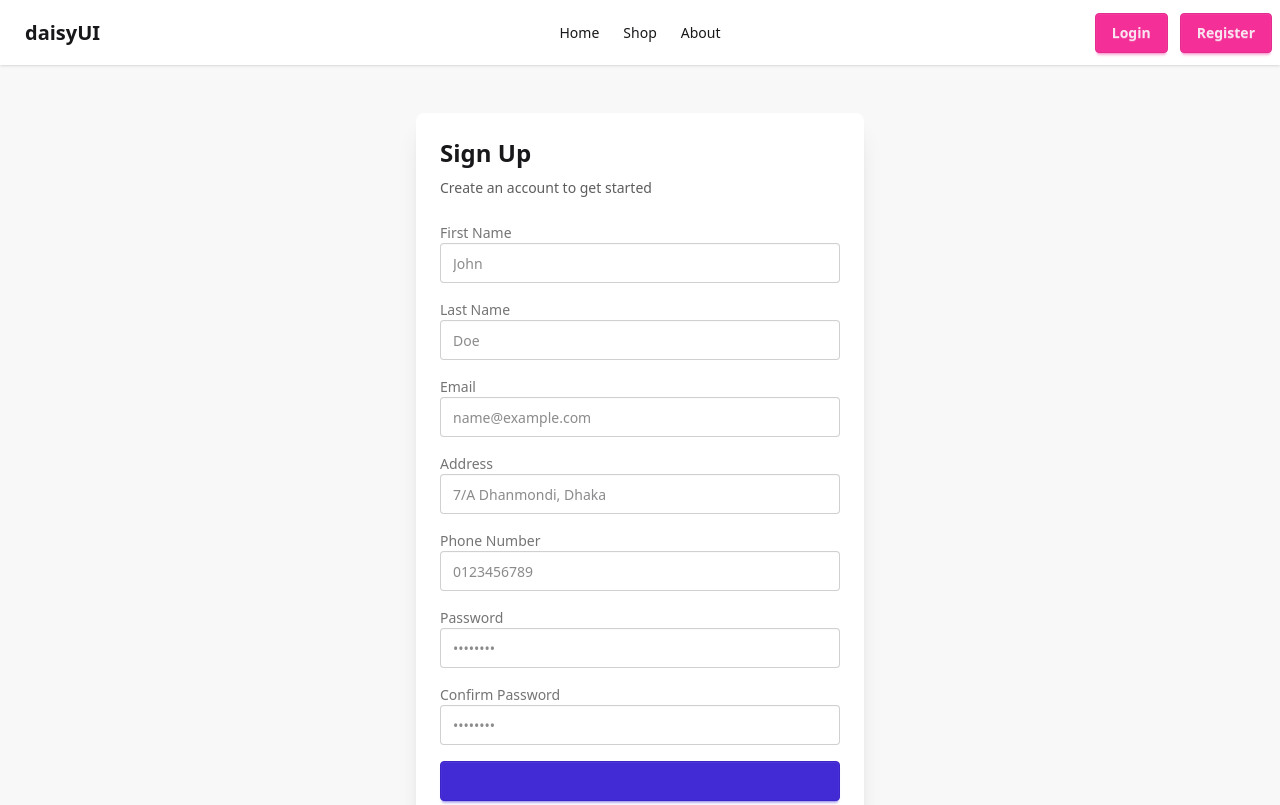
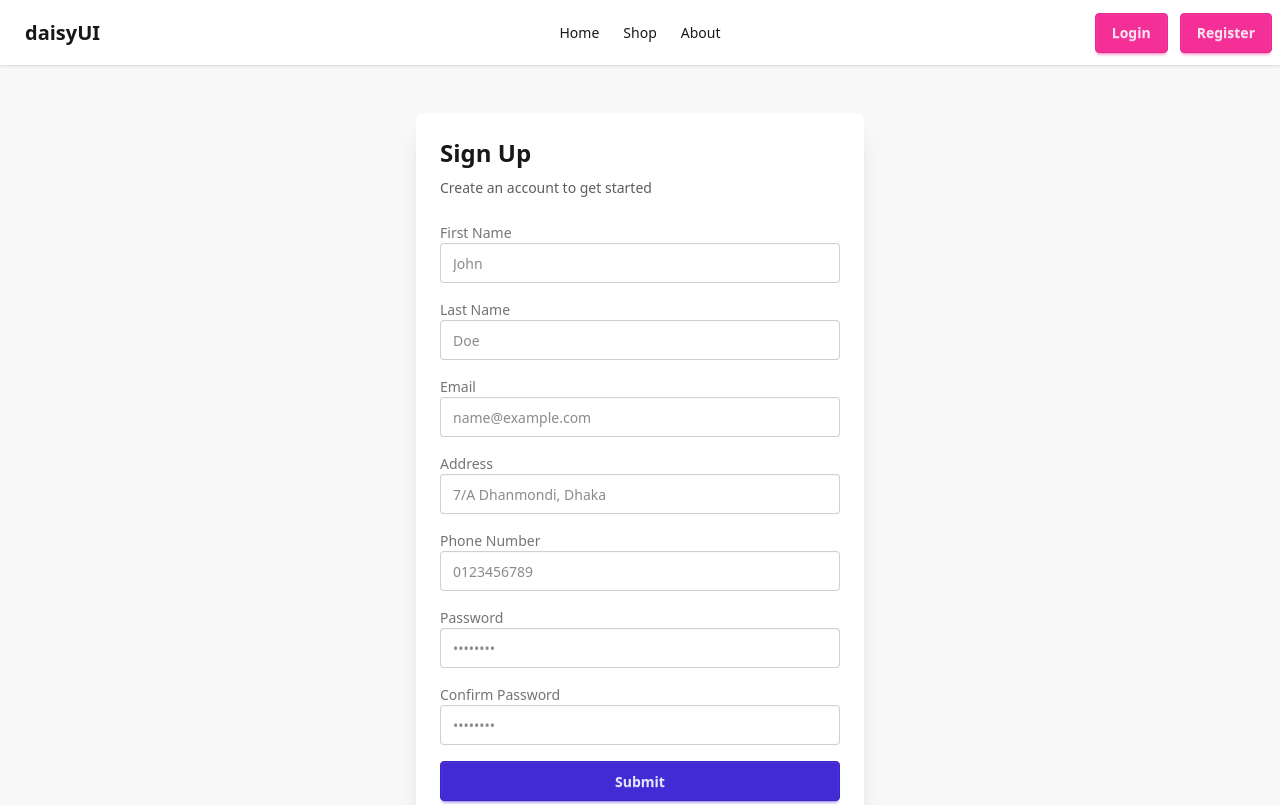
Before and after one commit to shoyebreza/phimart-frontend, a React (Vite) app: page /register in a window 1280 px wide. Shown: the top 805 px of the page. Built offline with nearby package versions, Linux system fonts and the light colour scheme.

Commit message:
register

```diff
--- a/src/pages/Register.jsx
+++ b/src/pages/Register.jsx
@@ -192,7 +192,7 @@
               )}
             </div>
 
-            <button type="submit" className="btn btn-primary w-full"></button>
+            <button type="submit" className="btn btn-primary w-full">Submit</button>
           </form>
 
           <div className="text-center mt-4">
```
